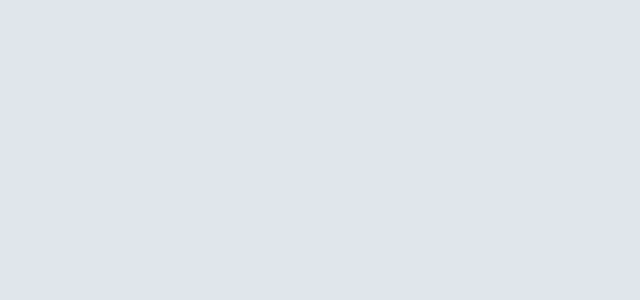
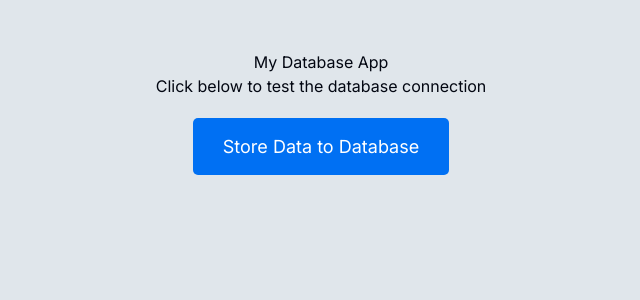
Before and after one commit to Rahul10101994/my-expense-tracker-firebase, a Next.js app: page / in a window 1280 px wide. Before the commit this address had no page. Shown: the top 300 px of the page, without its empty margins (319-959 px from the left). Built offline with nearby package versions, Linux system fonts and the light colour scheme.

Commit message:
Fix data persistence issue on refresh

```diff
--- a/src/app/page.tsx
+++ b/src/app/page.tsx
@@ -1,5 +1,50 @@
-import { redirect } from 'next/navigation';
+"use client"; // This line is required for buttons to work in Next.js
+
+import { useState } from "react";
+import { db } from "../lib/firebase";
+import { collection, addDoc } from "firebase/firestore";
 
 export default function Home() {
-  redirect('/dashboard');
+  const [loading, setLoading] = useState(false);
+
+  const saveData = async () => {
+    setLoading(true);
+    try {
+      // This saves a document to the "users" collection
+      await addDoc(collection(db, "users"), {
+        name: "Test User",
+        email: "test@example.com",
+        date: new Date()
+      });
+      alert("Success! Data saved to Database.");
+    } catch (error: any) {
+      console.error(error);
+      alert("Error: " + error.message);
+    }
+    setLoading(false);
+  };
+
+  return (
+    <div style={{ display: 'flex', flexDirection: 'column', alignItems: 'center', marginTop: '50px' }}>
+      <h1>My Database App</h1>
+      <p>Click below to test the database connection</p>
+
+      <button
+        onClick={saveData}
+        disabled={loading}
+        style={{
+          padding: "15px 30px",
+          fontSize: "18px",
+          backgroundColor: "#0070f3",
+          color: "white",
+          border: "none",
+          borderRadius: "5px",
+          cursor: "pointer",
+          marginTop: "20px"
+        }}
+      >
+        {loading ? "Saving..." : "Store Data to Database"}
+      </button>
+    </div>
+  );
 }
--- a/src/lib/firebase.ts
+++ b/src/lib/firebase.ts
@@ -6,12 +6,12 @@ import { getFirestore } from "firebase/firestore";
 
 // Your web app's Firebase configuration
 const firebaseConfig = {
-  apiKey: process.env.NEXT_PUBLIC_FIREBASE_API_KEY,
-  authDomain: process.env.NEXT_PUBLIC_FIREBASE_AUTH_DOMAIN,
-  projectId: process.env.NEXT_PUBLIC_FIREBASE_PROJECT_ID,
-  storageBucket: process.env.NEXT_PUBLIC_FIREBASE_STORAGE_BUCKET,
-  messagingSenderId: process.env.NEXT_PUBLIC_FIREBASE_MESSAGING_SENDER_ID,
-  appId: process.env.NEXT_PUBLIC_FIREBASE_APP_ID
+  apiKey: "AIzaSyAyIrC1zZx716NGAQxrqRyY_inbNA2XD-M",
+  authDomain: "studio-1297545116-fb1b2.firebaseapp.com",
+  projectId: "studio-1297545116-fb1b2",
+  storageBucket: "studio-1297545116-fb1b2.firebasestorage.app",
+  messagingSenderId: "448796633714",
+  appId: "1:448796633714:web:cfc521239077757d1f30eb"
 };
 
 // Initialize Firebase
```
